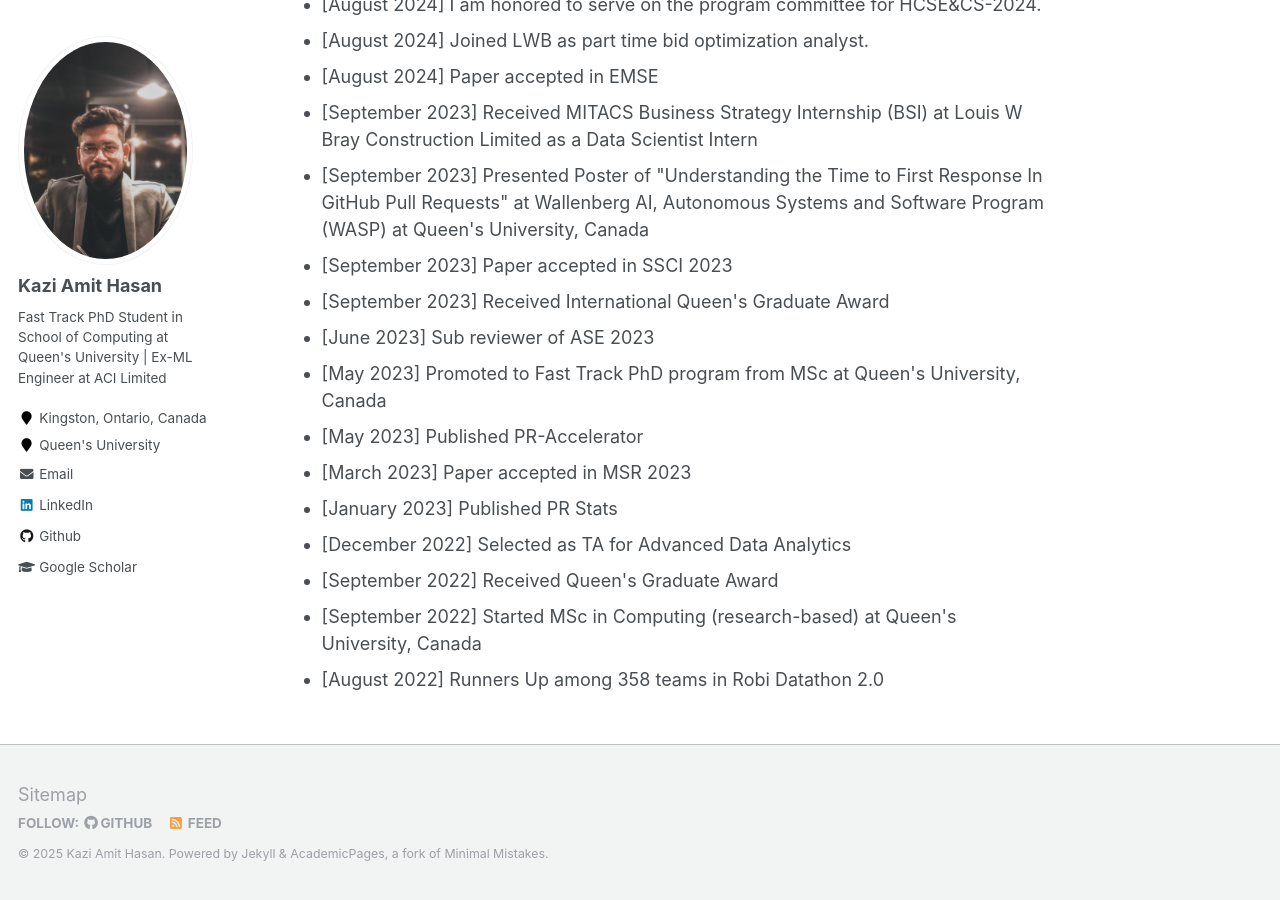
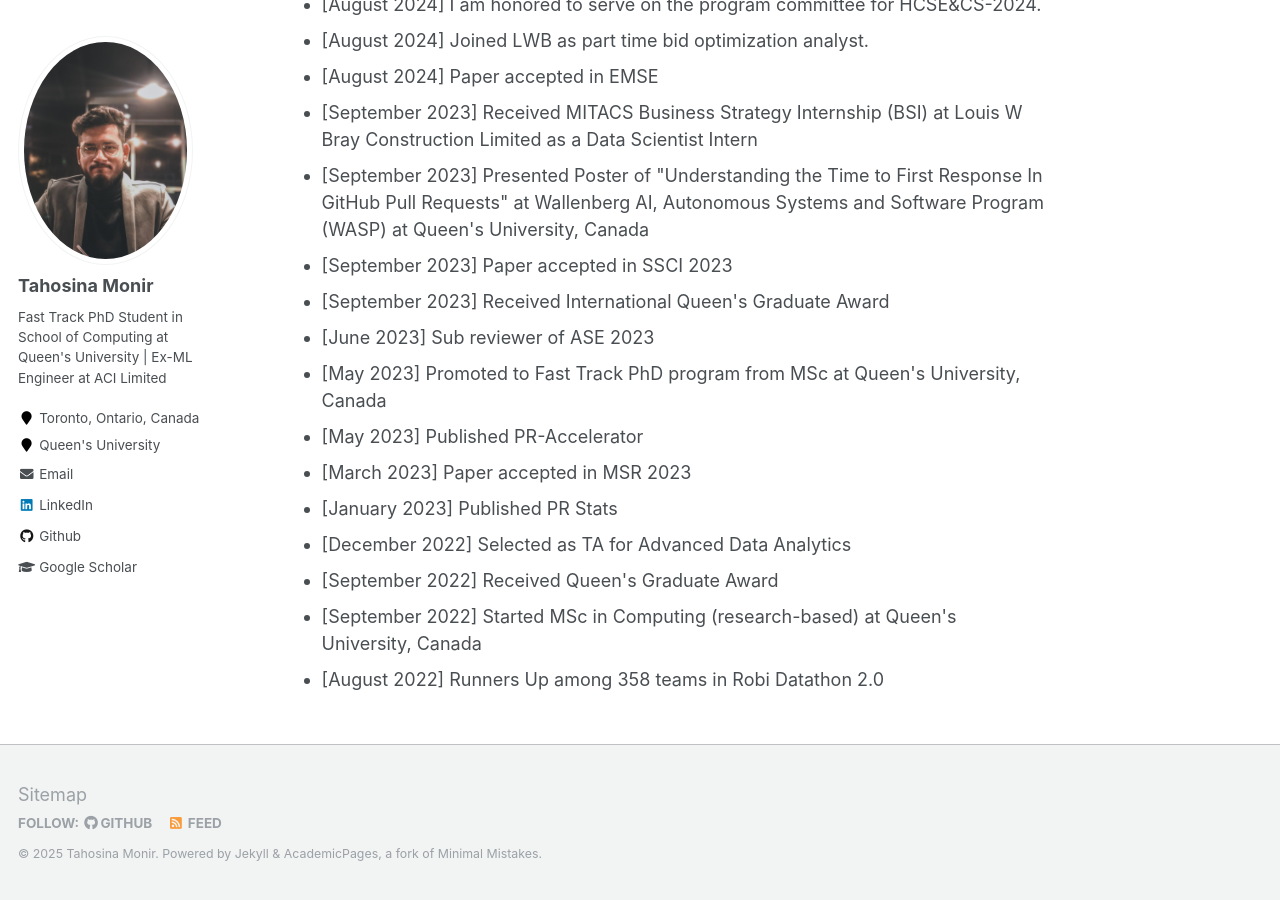
Before and after one commit to TahosinaMonirAnonna/tahosinamoniranonna.github.io, a Jekyll site: the page built from _pages/about.md, in a window 1280 px wide and 900 px high, scrolled down 1605 px. Built offline with Jekyll 4.4.1, drawn with Linux system fonts in a browser that asks for light colours; some of the changed text lies outside the part shown.

Commit message:
update yml

```diff
--- a/_config.yml
+++ b/_config.yml
@@ -7,13 +7,13 @@
 
 # Site Settings
 locale                   : "en-US"
-title                    : "Kazi Amit Hasan"
+title                    : "Tahosina Monir"
 title_separator          : "-"
-name                     : &name "Kazi Amit Hasan"
+name                     : &name "Tahosina Monir"
 description              : &description "Fast Track PhD Student at Queen's University"
-url                      : https://kaziamithasan.github.io # the base hostname & protocol for your site e.g. "https://mmistakes.github.io"
+url                      : https://tahosinamoniranonna.github.io # the base hostname & protocol for your site e.g. "https://mmistakes.github.io"
 baseurl                  : "" # the subpath of your site, e.g. "/blog"
-repository               : "kaziamithasan/kaziamithasan.github.io"
+repository               : "tahosinamoniranonna/tahosinamoniranonna.github.io"
 teaser                   :  # filename of teaser fallback teaser image placed in /images/, .e.g. "500x300.png"
 breadcrumbs              : false # true, false (default)
 words_per_minute         : 160
@@ -80,14 +80,14 @@ analytics:
 
 # Site Author
 author:
-  name             : "Kazi Amit Hasan"
+  name             : "Tahosina Monir"
   avatar           : "shuvo.jpg"
   bio              : "Fast Track PhD Student in School of Computing at Queen's University | Ex-ML Engineer at ACI Limited"
-  location         : "Kingston, Ontario, Canada"
+  location         : "Toronto, Ontario, Canada"
   employer         : "Queen's University"
   pubmed           : # "https://www.ncbi.nlm.nih.gov/pubmed/?term=john+snow"
   googlescholar    : "https://scholar.google.com/citations?user=t9ko5DMAAAAJ&hl=en"
-  email            : "kaziamit[dot]hasan[at]queensu.ca"
+  email            : "tahosina[dot]anna[at]gmail.com"
   researchgate     :  # example: "https://www.researchgate.net/profile/yourprofile"
   uri              :
   bitbucket        :
@@ -96,7 +96,7 @@ author:
   flickr           :
   facebook         :
   foursquare       :
-  github           : "KaziAmitHasan"
+  github           : "TahosinaMonirAnonna"
   google_plus      :
   keybase          :
   instagram        :
```
